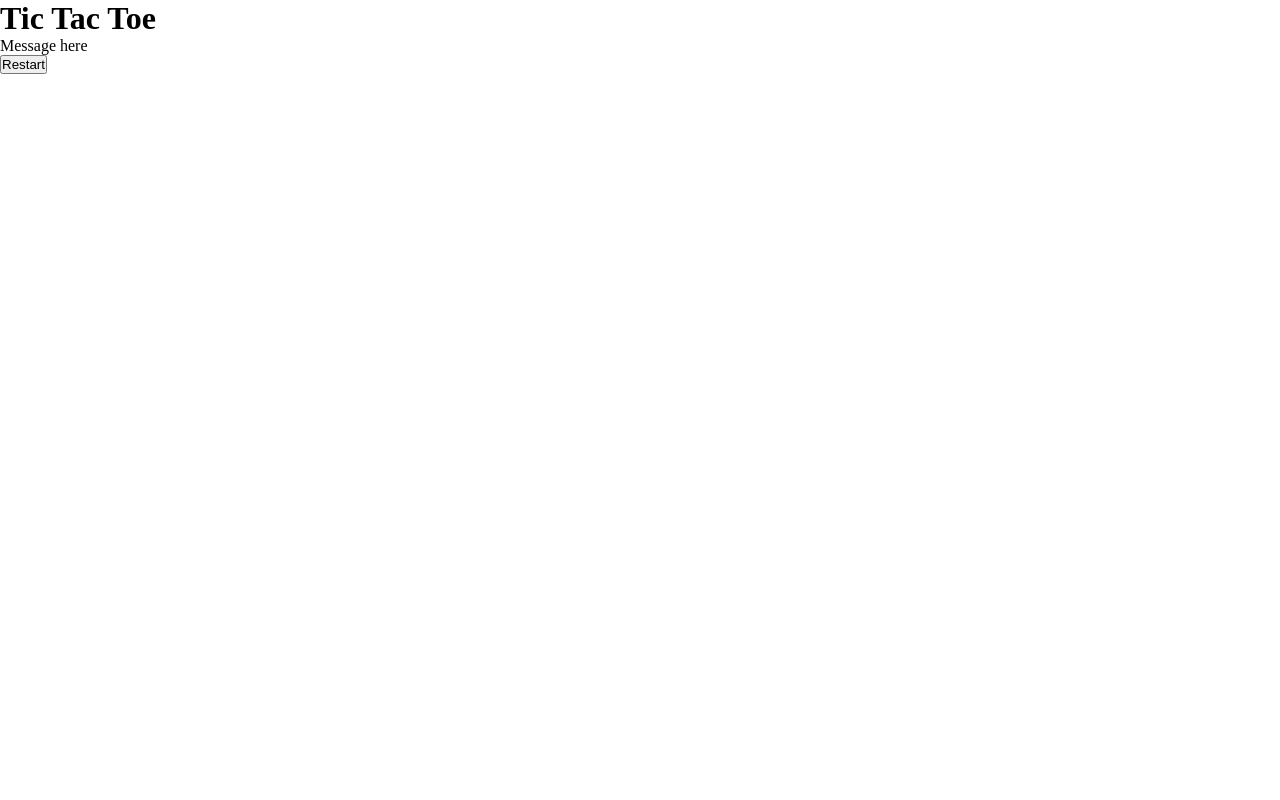
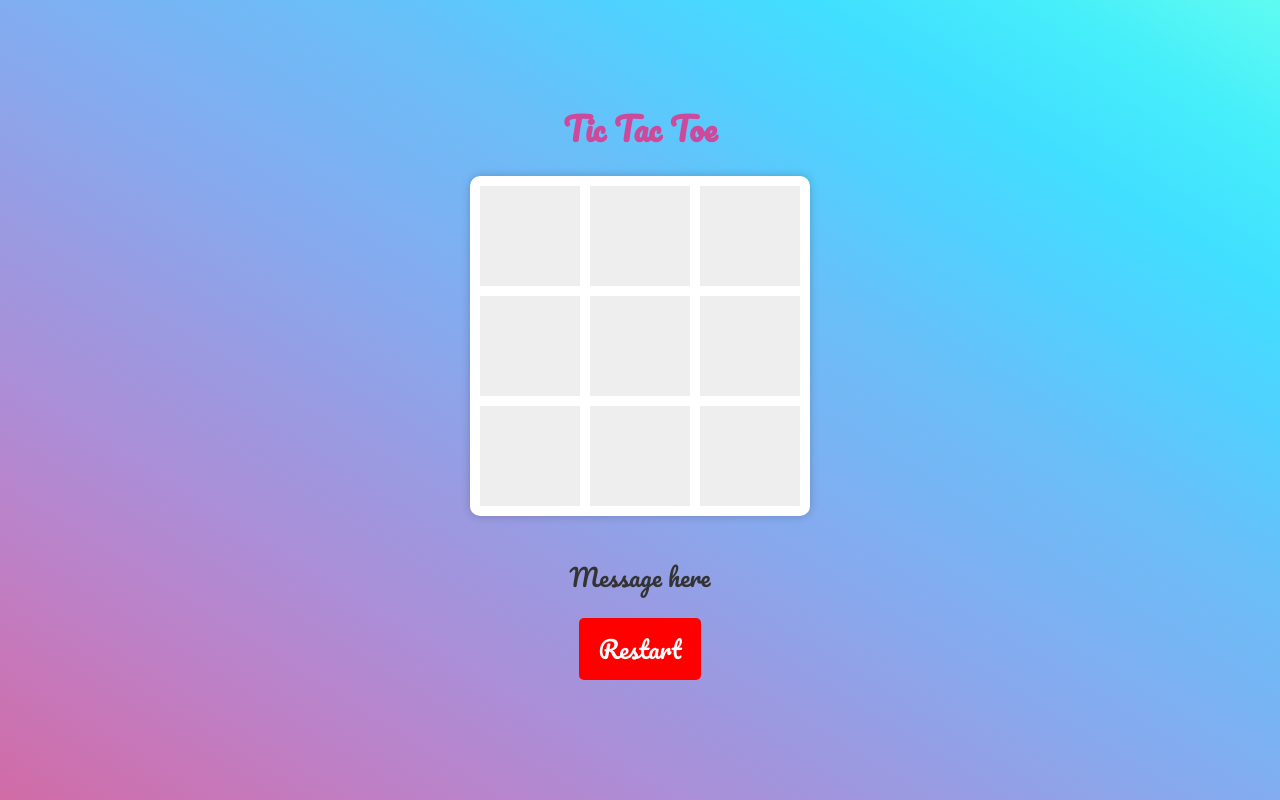
Before and after one commit to MateoDedi/Tic_Tac_Toe, a plain HTML site: page index.html in a window 1280 px wide. Drawn offline with Linux system fonts and the light colour scheme.

Commit message:
finished

```diff
--- a/game.js
+++ b/game.js
@@ -1,15 +1,68 @@
+document.addEventListener("DOMContentLoaded", () => {
+    const board = document.querySelector(".board");
+    const message = document.querySelector(".message");
+    const restartBtn = document.querySelector(".restart");
+    const cells = [];
+    const winCombinations = [
+      [0, 1, 2],
+      [3, 4, 5],
+      [6, 7, 8],
+      [0, 3, 6],
+      [1, 4, 7],
+      [2, 5, 8],
+      [0, 4, 8],
+      [2, 4, 6],
+    ];
 
+    let currentPlayer = "X";
+    let gameRunning = true;
 
+    // Initialize the game board
+    for (let i = 0; i < 9; i++) {
+      const cell = document.querySelector(".cell");
+      cell.addEventListener("click", () => cellClick(i));
+      cells.push(cell);
+      board.appendChild(cell);
+    }
 
+    // Handle cell clicks
+    function cellClick(cellIndex) {
+      if (!gameRunning || cells[cellIndex].textContent !== "") return;
 
+      cells[cellIndex].textContent = currentPlayer;
 
-const winCombinations = [
-    [0, 1, 2],
-    [3, 4, 5],
-    [6, 7, 8],
-    [0, 3, 6],
-    [1, 4, 7],
-    [2, 5, 8],
-    [0, 4, 8],
-    [2, 4, 6],
-  ];
+      if (checkWin()) {
+        message.textContent = `${currentPlayer} wins!`;
+        gameRunning = false;
+      } else if (cells.every((cell) => cell.textContent !== "")) {
+        message.textContent = "It's a draw!";
+        gameRunning = false;
+      } else {
+        currentPlayer = currentPlayer === "X" ? "O" : "X";
+        message.textContent = `${currentPlayer}'s turn`;
+      }
+    }
+
+    // Check if there is a winner
+    function checkWin() {
+      for (const combo of winCombinations) {
+        const [a, b, c] = combo;
+        if (
+          cells[a].textContent !== "" &&
+          cells[a].textContent === cells[b].textContent &&
+          cells[a].textContent === cells[c].textContent
+        ) {
+          return true;
+        }
+      }
+      return false;
+    }
+
+    // Restart the game
+    restartBtn.addEventListener("click", () => {
+      cells.forEach((cell) => (cell.textContent = ""));
+      currentPlayer = "X";
+      gameRunning = true;
+      message.textContent = `${currentPlayer}'s turn`;
+    });
+});
--- a/styles.css
+++ b/styles.css
@@ -1,5 +1,72 @@
+@import url('https://fonts.googleapis.com/css2?family=Inter:wght@300;400;600;700;800&family=Pacifico&display=swap');
+
 * {
     padding: 0;
     margin: 0;
     box-sizing: border-box;
+    font-family: 'pacifico';
 }
+
+body {
+    display: flex;
+    flex-direction: column;
+    align-items: center;
+    justify-content: center;
+    height: 100vh;
+    margin: 0;
+    background: linear-gradient(to right top, #d16ba5, #c777b9, #ba83ca, #aa8fd8, #9a9ae1, #8aa7ec, #79b3f4, #69bff8, #52cffe, #41dfff, #46eefa, #5ffbf1);
+  }
+
+  h1 {
+    color: rgb(206, 72, 155);
+  }
+
+  .board {
+    display: grid;
+    grid-template-columns: repeat(3, 1fr);
+    gap: 10px;
+    width: 100;
+    margin: 20px auto;
+    background-color: #fff; /* Board background color */
+    padding: 10px;
+    border-radius: 10px;
+    box-shadow: 0px 0px 10px rgba(0, 0, 0, 0.2); /* Add a box shadow for a nice effect */
+  }
+
+  .cell {
+    width: 100px;
+    height: 100px;
+    font-size: 2em;
+    display: flex;
+    justify-content: center;
+    align-items: center;
+    background-color: #eee;
+    cursor: pointer;
+  }
+
+  .cell:hover {
+    background-color: #dcdcdc;
+  }
+
+  .message {
+    text-align: center;
+    font-size: 1.5em;
+    margin-top: 20px;
+    color: #333;
+  }
+
+  .restart {
+    display: block;
+    margin: 20px auto;
+    padding: 10px 20px;
+    font-size: 1.5em;
+    background-color: red;
+    color: #fff;
+    border: none;
+    cursor: pointer;
+    border-radius: 5px;
+  }
+
+  .restart:hover {
+    background-color: darkred;
+  }
```
